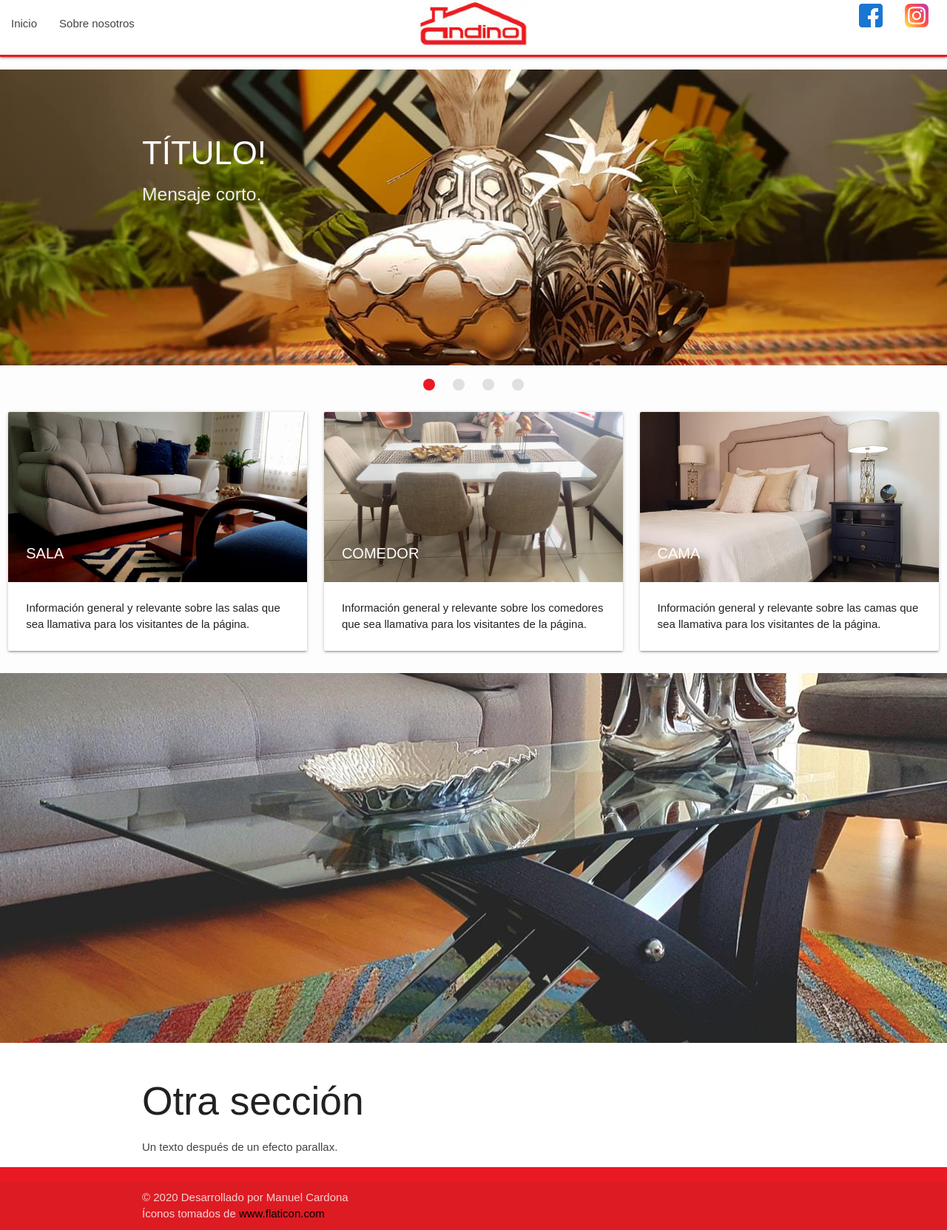
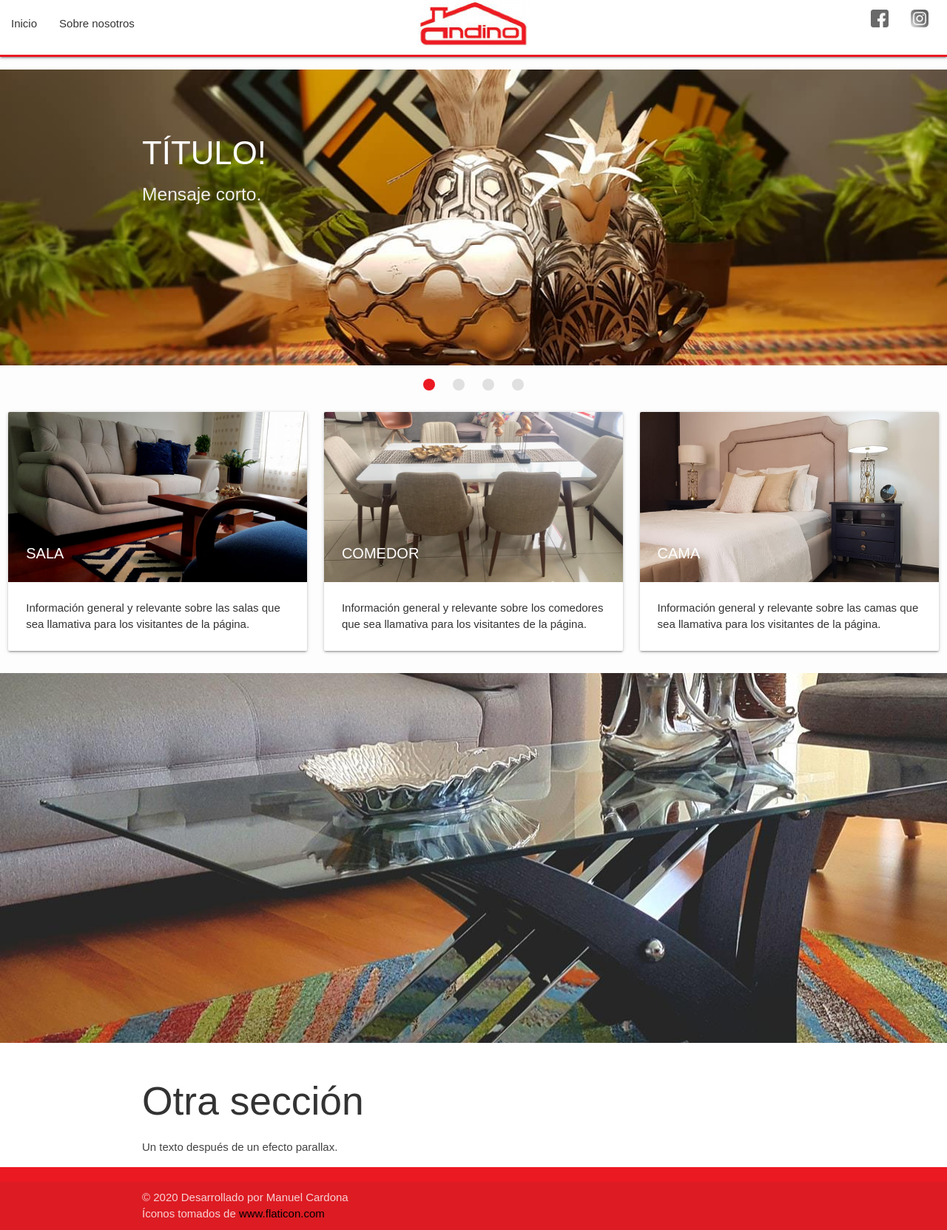
Before and after one commit to ManuelCardonaS/AndinoHome, a CodeIgniter app: page /database/index.php/index in a window 1280 px wide. Shown: the whole page at 74% size. Run offline with CodeIgniter, Linux system fonts and the light colour scheme; data that the repository does not hold is empty.

Commit message:
100920201046

```diff
--- a/application/controllers/categoria.php
+++ b/application/controllers/categoria.php
@@ -23,7 +23,6 @@ class categoria extends CI_Controller
 
         $data['titulo'] = $categoria;
         $data['categorias'] = $this->Mdl_Productos->get_Categorias();
-        $data['id_subcategoria'] = $this->uri->segment(4);
 
         foreach ($data['categorias'] as $key => $value) {
             if (strcasecmp($value->CAT_Nombre, $categoria) == 0) {
@@ -32,6 +31,8 @@ class categoria extends CI_Controller
             }
         }
 
+        $data['id_Categoria'] = $id_Categoria;
+        $data['id_subcategoria'] = $this->uri->segment(4);
         $data['subcategorias'] = $this->Mdl_Productos->get_Subcategorias($id_Categoria);
 
         if (strlen($data['id_subcategoria']) == 0 && count($data['subcategorias']) > 0) {
--- a/application/views/base/menu_Base.php
+++ b/application/views/base/menu_Base.php
@@ -4,20 +4,20 @@
             <a href="#" data-target="slide-out" class="sidenav-trigger"><i class="material-icons">menu</i></a>
 
             <ul class="left hide-on-med-and-down">
-                <li><a href="<?= base_url() ?>index.php/index" class="grey-text text-darken-3 lighten-3">Inicio</a></li>
-                <li><a href="<?= base_url() ?>index.php/index" class="grey-text text-darken-3 lighten-3">Sobre nosotros</a></li>
+                <li><a href="<?= base_url() ?>index.php/index">Inicio</a></li>
+                <li><a href="<?= base_url() ?>index.php/index">Sobre nosotros</a></li>
             </ul>
             <img height="100%" src="<?= base_url() ?>/recursos/imagenes/logo.jpg" class="logo hide-on-med-and-down center brand-logo">
-            <ul class="right hide-on-med-and-down">
-                <li><a href="<?= base_url() ?>index.php/index"><img height="32px" src="<?= base_url() ?>recursos/imagenes/redes/facebook.png" alt=""></a></li>
-                <li><a href="<?= base_url() ?>index.php/index"><img height="32px" src="<?= base_url() ?>recursos/imagenes/redes/instagram.png" alt=""></a></li>
+            <ul class="right">
+                <li><a href="<?= base_url() ?>index.php/index"><img height="24px" src="<?= base_url() ?>recursos/imagenes/redes/facebook.png" alt=""></a></li>
+                <li><a href="<?= base_url() ?>index.php/index"><img height="24px" src="<?= base_url() ?>recursos/imagenes/redes/instagram.png" alt=""></a></li>
             </ul>
         </div>
         <div class="nav-content right hide-on-med-and-down">
             <ul class="">
                 <?php if (count($categorias) > 0) {
                     foreach ($categorias as $key => $value) { ?>
-                        <li><a href="<?= base_url() ?>index.php/categoria/index/<?= ucfirst(strtolower($value->CAT_Nombre)) ?>" class="grey-text text-darken-3 lighten-3"><?= ucfirst(strtolower($value->CAT_Nombre)) ?></a></li>
+                        <li><a href="<?= base_url() ?>index.php/categoria/index/<?= ucfirst(strtolower($value->CAT_Nombre)) ?>" class="<?= isset($id_Categoria) && $value->CAT_Categoria == $id_Categoria ? "active" : "" ?>"><?= ucfirst(strtolower($value->CAT_Nombre)) ?></a></li>
                 <?php }
                 } ?>
             </ul>
@@ -32,18 +32,15 @@
         </div>
     </li>
 
-    <li><a href="<?= base_url() ?>index.php/index" class="grey-text text-darken-3 lighten-3"><i class="material-icons">home</i>Inicio</a></li>
-    <li><a href="<?= base_url() ?>index.php/index" class="grey-text text-darken-3 lighten-3">Sobre nosotros</a></li>
+    <li><a href="<?= base_url() ?>index.php/index"><i class="material-icons">home</i>Inicio</a></li>
+    <li><a href="<?= base_url() ?>index.php/index">Sobre nosotros</a></li>
     <li>
         <div class="divider"></div>
     </li>
 
     <?php if (count($categorias) > 0) {
         foreach ($categorias as $key => $value) { ?>
-            <li><a href="<?= base_url() ?>index.php/categoria/<?= ucfirst(strtolower($value->CAT_Nombre)) ?>" class="grey-text text-darken-3 lighten-3"><?= ucfirst(strtolower($value->CAT_Nombre)) ?></a></li>
+            <li><a href="<?= base_url() ?>index.php/categoria/<?= ucfirst(strtolower($value->CAT_Nombre)) ?>" class="grey-text text-darken-3 lighten-3"><i class="material-icons">arrow_forward</i><?= ucfirst(strtolower($value->CAT_Nombre)) ?></a></li>
     <?php }
     } ?>
-
-    <li><a href="<?= base_url() ?>index.php/index"><img height="32px" class="material-icons" src="<?= base_url() ?>recursos/imagenes/redes/facebook.png" alt=""></a></li>
-    <li><a href="<?= base_url() ?>index.php/index"><img height="32px" src="<?= base_url() ?>recursos/imagenes/redes/instagram.png" alt=""></a></li>
 </ul>
--- a/application/views/categoria.php
+++ b/application/views/categoria.php
@@ -16,7 +16,7 @@
         <div class="section">
             <div class="row">
                 <div id="div_Subcategorias" class="col s12 m4 l3">
-                    <h4 class="center"><?= $titulo ?></h4>
+
                     <div class="collection">
                         <?php if (isset($subcategorias)) {
                             foreach ($subcategorias as $key => $value) { ?>
@@ -26,6 +26,7 @@
                     </div>
                 </div>
                 <div id="div_Productos" class="col s12 m8 l9">
+                    <h4 class="center"><?= $titulo ?></h4>
                     <?php if (isset($productos) && count($productos) > 0) {
                         foreach ($productos as $key => $value) { ?>
                             <div class="col s12 m6 l3">
--- a/css/estilo.css
+++ b/css/estilo.css
@@ -3,6 +3,7 @@
     --colorFondo: #fdfdfd;
     --colorBoton: #008f39;
     --colorBotonHover: #00b448;
+    --colorLetra: #333;
 }
 
 * {
@@ -19,7 +20,8 @@ body {
     min-height: 100vh;
     flex-direction: column;
     background-color: var(--colorFondo);
-    font-family: PT Serif, sans-serif;
+    font-family: Arial, Helvetica, sans-serif;
+    color: var(--colorLetra);
 }
 
 .bold-text {
@@ -44,11 +46,30 @@ nav a {
 }
 
 nav ul a {
-    color: grey;
+    color: var(--colorLetra);
+}
+
+nav ul a:hover {
+    color: red;
+}
+
+nav ul a.active {
+    color: red;
+    font-size: 1.1rem;
 }
 
 nav ul a:hover {
     background-color: rgba(0, 0, 0, 0) !important;
+}
+
+nav ul li img {
+    filter: grayscale(1);
+    transition-property: filter;
+    transition-duration: 0.5s;
+}
+
+nav ul li img:hover {
+    filter: grayscale(0);
 }
 
 nav .nav-wrapper {
@@ -109,7 +130,7 @@ main {
 }
 
 .card .card-content .card-title {
-    color: #000;
+    color: var(--colorLetra);
 }
 
 .card .card-title {
@@ -117,7 +138,7 @@ main {
 }
 
 .collection a.collection-item {
-    color: #000;
+    color: var(--colorLetra);
 }
 
 .collection .collection-item.active {
```
